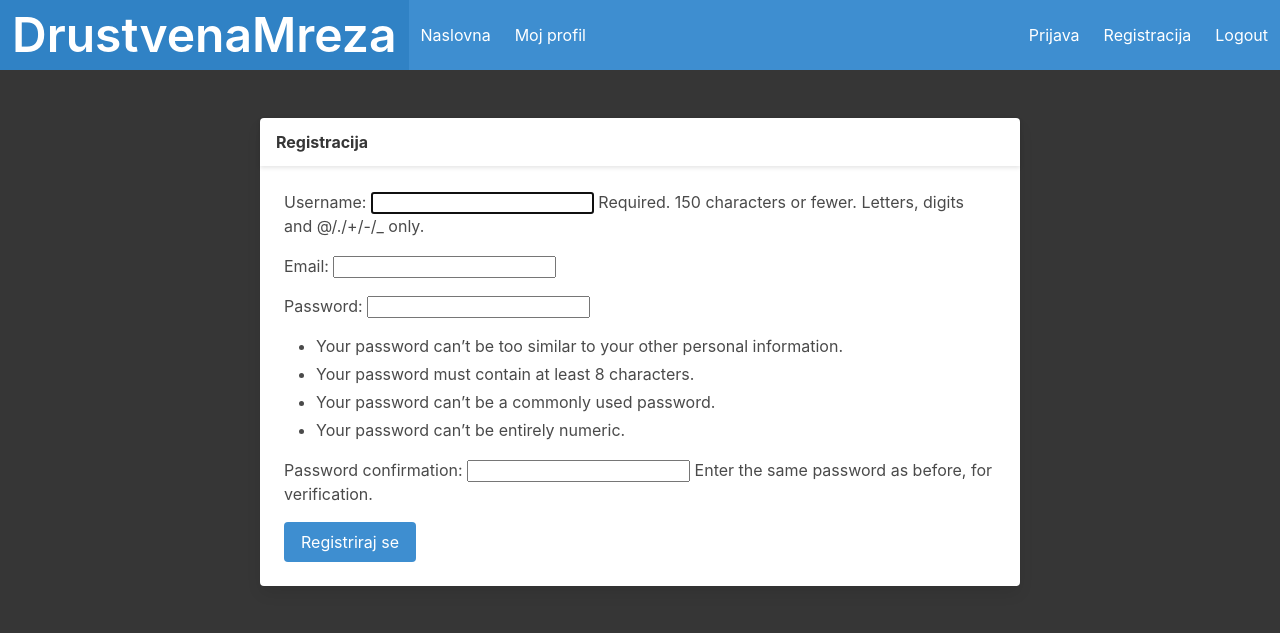
After one commit to HudelistM/WebProgrammingProject, a Django app: page /register/ in a window 1280 px wide. The commit adds this page. Shown: the top 633 px of the page. Run offline with Django 4.2, Linux system fonts and the light colour scheme.

Commit message:
Added login and register

```diff
--- a/drustvena_mreza/settings.py
+++ b/drustvena_mreza/settings.py
@@ -15,7 +15,7 @@ from pathlib import Path
 # Build paths inside the project like this: BASE_DIR / 'subdir'.
 BASE_DIR = Path(__file__).resolve().parent.parent
 
-
+LOGIN_REDIRECT_URL = 'drustvena_mrezaApp:pocetna'
 # Quick-start development settings - unsuitable for production
 # See https://docs.djangoproject.com/en/4.1/howto/deployment/checklist/
 
--- /dev/null
+++ b/drustvena_mrezaApp/forms.py
@@ -0,0 +1,10 @@
+from django import forms
+from django.contrib.auth.forms import UserCreationForm
+from django.contrib.auth.models import User
+
+class RegisterForm(UserCreationForm):
+    email = forms.EmailField()
+
+    class Meta:
+        model = User
+        fields = ["username", "email", "password1", "password2"]
--- /dev/null
+++ b/drustvena_mrezaApp/templates/drustvena_mreza/register.html
@@ -0,0 +1,17 @@
+{% extends "pocetna.html" %}
+{% block content %}
+<div class="card">
+    <header class="card-header">
+        <p class="card-header-title">Registracija</p>
+    </header>
+    <div class="card-content">
+        <div class="content">
+            <form method="post">
+                {% csrf_token %}
+                {{ form.as_p }}
+                <button class="button is-info" type="submit">Registriraj se</button>
+            </form>
+        </div>
+    </div>
+</div>
+{% endblock %}
--- a/drustvena_mrezaApp/templates/pocetna.html
+++ b/drustvena_mrezaApp/templates/pocetna.html
@@ -1,34 +1,56 @@
 <!DOCTYPE html>
-<html lang="en" class="has-background-dark"></html>
+<html lang="en" class="has-background-dark">
+
 <head>
     <meta charset="UTF-8">
     <meta http-equiv="X-UA-Compatible" content="IE=edge">
     <meta name="viewport" content="width=device-width, initial-scale=1.0">
-    <!-- Include the Bulma CSS framework for styling -->
-    <link rel="stylesheet"
-          href="https://cdn.jsdelivr.net/npm/bulma@0.9.3/css/bulma.min.css">
+    <link rel="stylesheet" href="https://cdn.jsdelivr.net/npm/bulma@0.9.3/css/bulma.min.css">
     <title>DrustvenaMreza</title>
 </head>
+
 <body>
-    <section class="hero is-small is-info mb-6">
-        <div class="hero-body">
-            <h1 class="title is-1">DrustvenaMreza</h1>
-            </p>
+    <nav class="navbar is-info" role="navigation" aria-label="main navigation">
+        <div class="navbar-brand">
+            <a class="navbar-item" href="/">
+                <h1 class="title is-1 has-text-white">DrustvenaMreza</h1>
+            </a>
+        </div>
+
+        <div class="navbar-menu">
+            <div class="navbar-start">
+                <a class="navbar-item" href="{% url 'drustvena_mrezaApp:homepage' %}">
+                    Naslovna
+                </a>
+                <a class="navbar-item" href="{% url 'drustvena_mrezaApp:moj_profil' %}">
+                    Moj profil
+                </a>
+            </div>
+            <div class="navbar-end">
+                <a class="navbar-item" href="{% url 'drustvena_mrezaApp:login' %}">
+                    Prijava
+                </a>
+                <a class="navbar-item" href="{% url 'drustvena_mrezaApp:register' %}">
+                    Registracija
+                </a>
+                <a class="navbar-item" href="{% url 'drustvena_mrezaApp:logout' %}">
+                    Logout
+                </a>
+            </div>
+        </div>
+    </nav>
+
+    <section class="section">
+        <div class="container">
+            <div class="columns is-centered">
+                <div class="column is-8">
+                    {% block content %}
+
+                    {% endblock content %}
+                </div>
+            </div>
         </div>
     </section>
-    <!--Ovo pretvoriti u navbar-->
-    <ul class="content is-medium has-text-white">
-        <li><a href="/lista_profila">Lista profila</a></li>
-        <li><a href="/lista_objava">Lista objava</a></li>
-    </ul>
-    <div class="container">
-        <div class="columns">
+</body>
 
-            {% block content %}
-
-            {% endblock content %}
-
-        </div>
-    </div>
-</body>
 </html>
--- a/drustvena_mrezaApp/urls.py
+++ b/drustvena_mrezaApp/urls.py
@@ -1,5 +1,11 @@
 from django.urls import path
 from .views import pocetna, lista_profila, profil,lista_objava
+from django.contrib.auth import views as auth_views
+from . import views as app_views
+from . import views
+from django.contrib.auth import get_user_model
+
+User = get_user_model()
 
 app_name = "drustvena_mrezaApp"
 
@@ -8,4 +14,9 @@ urlpatterns = [
     path("lista_profila/", lista_profila, name="lista_profila"),
     path("lista_objava/", lista_objava, name="lista_objava"),
     path("profil/<int:pk>", profil, name="profil"),
+    path("register/", app_views.register, name="register"),
+    path("login/", auth_views.LoginView.as_view(template_name="drustvena_mreza/login.html"), name="login"),
+    path("logout/", auth_views.LogoutView.as_view(template_name="drustvena_mreza/logout.html"), name="logout"),
+    path('homepage/', views.homepage, name='homepage'),
+    path('moj_profil/', views.moj_profil, name='moj_profil'),
 ]
--- a/drustvena_mrezaApp/views.py
+++ b/drustvena_mrezaApp/views.py
@@ -2,6 +2,9 @@ from django.shortcuts import render
 from django.contrib.auth import get_user_model
 from django.conf import settings
 from .models import Profil,Objava
+from .forms import RegisterForm
+from django.shortcuts import render, redirect
+from django.contrib import messages
 
 User=get_user_model()
 # Create your views here.
@@ -17,3 +20,27 @@ def lista_objava(request):
 def profil(request, pk):
     profil = Profil.objects.get(pk=pk)
     return render(request, "drustvena_mreza/profil.html", {"profil": profil})
+def register(request):
+    if request.method == "POST":
+        form = RegisterForm(request.POST)
+        if form.is_valid():
+            form.save()
+            username = form.cleaned_data.get("username")
+            messages.success(request, f"Account created for {username}!")
+            return redirect("drustvena_mrezaApp:login")
+    else:
+        form = RegisterForm()
+    return render(request, "drustvena_mreza/register.html", {"form": form})
+def homepage(request):
+    user = request.user
+    profil = Profil.objects.get(user=user)
+    following_users = profil.follows.all()
+    posts = Objava.objects.filter(user__in=following_users).order_by('-datum_objave')
+    return render(request, 'drustvena_mreza/homepage.html', {'posts': posts})
+
+def moj_profil(request):
+    user = request.user
+    profil = Profil.objects.get(user=user)
+    following_users = profil.follows.all()
+    posts = Objava.objects.filter(user=user).order_by('-datum_objave')
+    return render(request, 'drustvena_mreza/moj_profil.html', {'following_users': following_users, 'posts': posts})
```
Also changed, not shown: drustvena_mrezaApp/templates/drustvena_mreza/homepage.html (added, +13 -0 lines), drustvena_mrezaApp/templates/drustvena_mreza/login.html (added, +18 -0 lines), drustvena_mrezaApp/templates/drustvena_mreza/moj_profil.html (added, +22 -0 lines), db.sqlite3.
